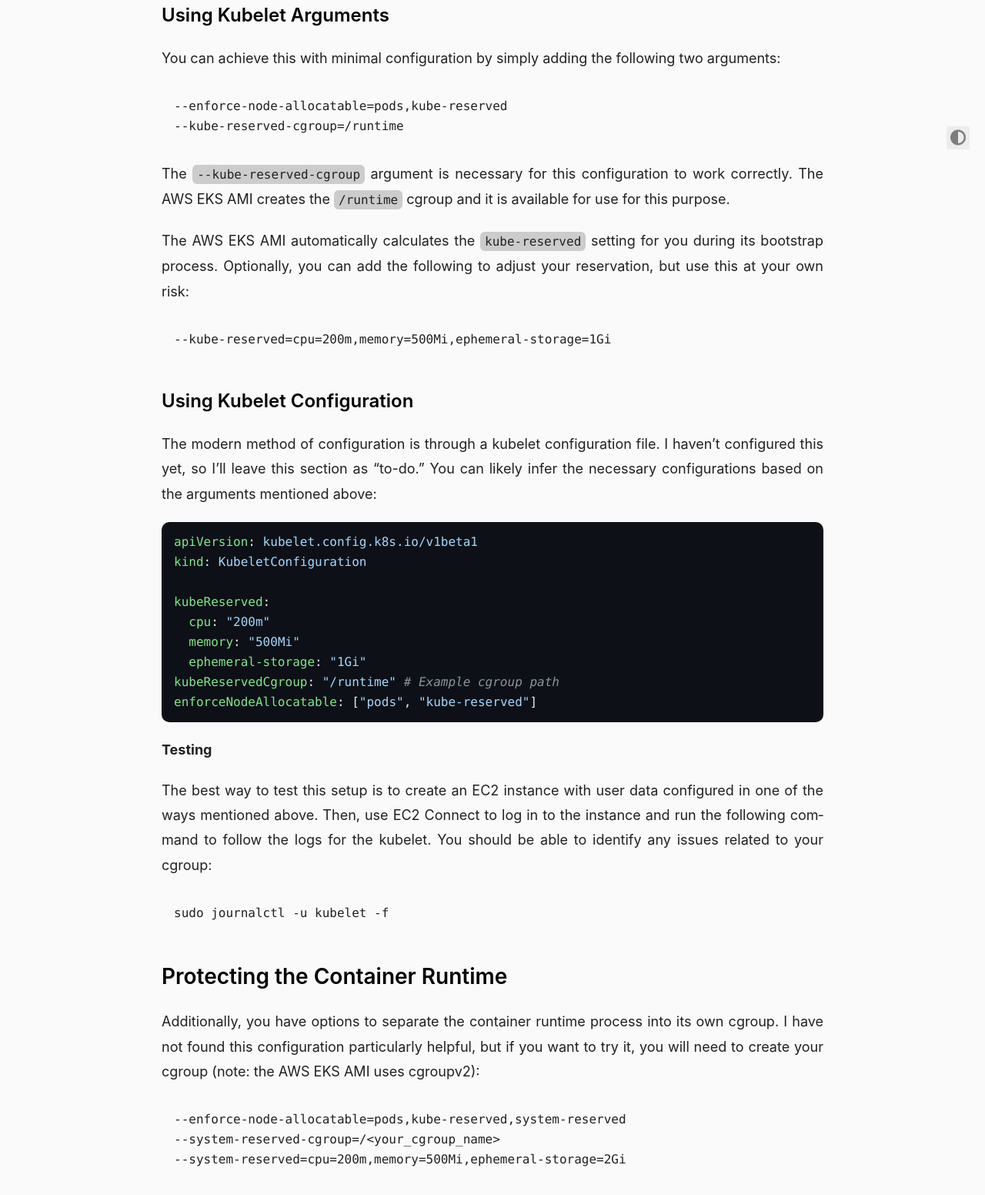
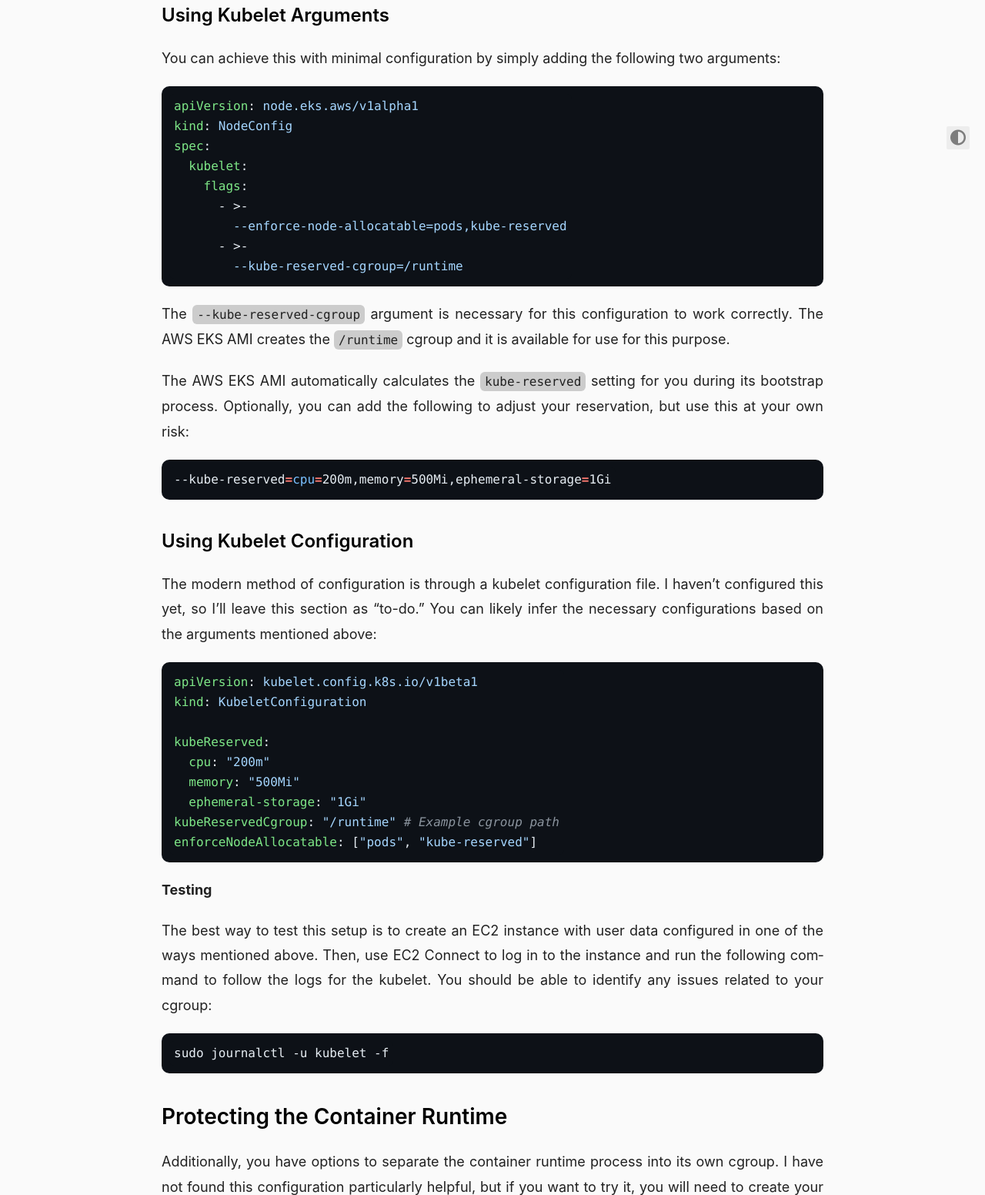
Before and after one commit to cdobbyn/cdobbyn.github.io, a plain HTML site: page posts/aws/eks/node_allocatable_settings/index.html in a window 1280 px wide. Shown: the part 580-2132 px from the top of the page at 77% size. Drawn offline with Linux system fonts and the light colour scheme.

Commit message:
chore: try to cleanup blocks

```diff
--- a/posts/aws/eks/node_allocatable_settings/index.html
+++ b/posts/aws/eks/node_allocatable_settings/index.html
@@ -199,12 +199,19 @@
   </a>
 </h3>
 <p>You can achieve this with minimal configuration by simply adding the following two arguments:</p>
-<pre tabindex="0"><code>--enforce-node-allocatable=pods,kube-reserved
---kube-reserved-cgroup=/runtime
-</code></pre><p>The <code>--kube-reserved-cgroup</code> argument is necessary for this configuration to work correctly. The AWS EKS AMI creates the <code>/runtime</code> cgroup and it is available for use for this purpose.</p>
+<div class="highlight"><pre tabindex="0" style="color:#e6edf3;background-color:#0d1117;-moz-tab-size:4;-o-tab-size:4;tab-size:4;"><code class="language-yaml" data-lang="yaml"><span style="display:flex;"><span><span style="color:#7ee787">apiVersion</span>:<span style="color:#6e7681"> </span><span style="color:#a5d6ff">node.eks.aws/v1alpha1</span><span style="color:#6e7681">
+</span></span></span><span style="display:flex;"><span><span style="color:#6e7681"></span><span style="color:#7ee787">kind</span>:<span style="color:#6e7681"> </span><span style="color:#a5d6ff">NodeConfig</span><span style="color:#6e7681">
+</span></span></span><span style="display:flex;"><span><span style="color:#6e7681"></span><span style="color:#7ee787">spec</span>:<span style="color:#6e7681">
+</span></span></span><span style="display:flex;"><span><span style="color:#6e7681">  </span><span style="color:#7ee787">kubelet</span>:<span style="color:#6e7681">
+</span></span></span><span style="display:flex;"><span><span style="color:#6e7681">    </span><span style="color:#7ee787">flags</span>:<span style="color:#6e7681">
+</span></span></span><span style="display:flex;"><span><span style="color:#6e7681">      </span>- &gt;-<span style="color:#a5d6ff">
+</span></span></span><span style="display:flex;"><span><span style="color:#a5d6ff">        --enforce-node-allocatable=pods,kube-reserved</span><span style="color:#6e7681">
+</span></span></span><span style="display:flex;"><span><span style="color:#6e7681">      </span>- &gt;-<span style="color:#a5d6ff">
+</span></span></span><span style="display:flex;"><span><span style="color:#a5d6ff">        --kube-reserved-cgroup=/runtime</span><span style="color:#6e7681">
+</span></span></span></code></pre></div><p>The <code>--kube-reserved-cgroup</code> argument is necessary for this configuration to work correctly. The AWS EKS AMI creates the <code>/runtime</code> cgroup and it is available for use for this purpose.</p>
 <p>The AWS EKS AMI automatically calculates the <code>kube-reserved</code> setting for you during its bootstrap process. Optionally, you can add the following to adjust your reservation, but use this at your own risk:</p>
-<pre tabindex="0"><code>--kube-reserved=cpu=200m,memory=500Mi,ephemeral-storage=1Gi
-</code></pre><h3 id="using-kubelet-configuration">
+<div class="highlight"><pre tabindex="0" style="color:#e6edf3;background-color:#0d1117;-moz-tab-size:4;-o-tab-size:4;tab-size:4;"><code class="language-shell" data-lang="shell"><span style="display:flex;"><span>--kube-reserved<span style="color:#ff7b72;font-weight:bold">=</span><span style="color:#79c0ff">cpu</span><span style="color:#ff7b72;font-weight:bold">=</span>200m,memory<span style="color:#ff7b72;font-weight:bold">=</span>500Mi,ephemeral-storage<span style="color:#ff7b72;font-weight:bold">=</span>1Gi
+</span></span></code></pre></div><h3 id="using-kubelet-configuration">
   Using Kubelet Configuration
   <a class="heading-link" href="#using-kubelet-configuration">
     <i class="fa-solid fa-link" aria-hidden="true" title="Link to heading"></i>
@@ -223,8 +230,8 @@
 </span></span></span><span style="display:flex;"><span><span style="color:#6e7681"></span><span style="color:#7ee787">enforceNodeAllocatable</span>:<span style="color:#6e7681"> </span>[<span style="color:#a5d6ff">&#34;pods&#34;</span>,<span style="color:#6e7681"> </span><span style="color:#a5d6ff">&#34;kube-reserved&#34;</span>]<span style="color:#6e7681">
 </span></span></span></code></pre></div><p><strong>Testing</strong></p>
 <p>The best way to test this setup is to create an EC2 instance with user data configured in one of the ways mentioned above. Then, use EC2 Connect to log in to the instance and run the following command to follow the logs for the kubelet. You should be able to identify any issues related to your cgroup:</p>
-<pre tabindex="0"><code>sudo journalctl -u kubelet -f
-</code></pre><h2 id="protecting-the-container-runtime">
+<div class="highlight"><pre tabindex="0" style="color:#e6edf3;background-color:#0d1117;-moz-tab-size:4;-o-tab-size:4;tab-size:4;"><code class="language-shell" data-lang="shell"><span style="display:flex;"><span>sudo journalctl -u kubelet -f
+</span></span></code></pre></div><h2 id="protecting-the-container-runtime">
   Protecting the Container Runtime
   <a class="heading-link" href="#protecting-the-container-runtime">
     <i class="fa-solid fa-link" aria-hidden="true" title="Link to heading"></i>
@@ -232,10 +239,10 @@
   </a>
 </h2>
 <p>Additionally, you have options to separate the container runtime process into its own cgroup. I have not found this configuration particularly helpful, but if you want to try it, you will need to create your cgroup (note: the AWS EKS AMI uses cgroupv2):</p>
-<pre tabindex="0"><code>--enforce-node-allocatable=pods,kube-reserved,system-reserved
---system-reserved-cgroup=/&lt;your_cgroup_name&gt;
---system-reserved=cpu=200m,memory=500Mi,ephemeral-storage=2Gi
-</code></pre><h2 id="feedback">
+<div class="highlight"><pre tabindex="0" style="color:#e6edf3;background-color:#0d1117;-moz-tab-size:4;-o-tab-size:4;tab-size:4;"><code class="language-shell" data-lang="shell"><span style="display:flex;"><span>--enforce-node-allocatable<span style="color:#ff7b72;font-weight:bold">=</span>pods,kube-reserved,system-reserved
+</span></span><span style="display:flex;"><span>--system-reserved-cgroup<span style="color:#ff7b72;font-weight:bold">=</span>/&lt;your_cgroup_name&gt;
+</span></span><span style="display:flex;"><span>--system-reserved<span style="color:#ff7b72;font-weight:bold">=</span><span style="color:#79c0ff">cpu</span><span style="color:#ff7b72;font-weight:bold">=</span>200m,memory<span style="color:#ff7b72;font-weight:bold">=</span>500Mi,ephemeral-storage<span style="color:#ff7b72;font-weight:bold">=</span>2Gi
+</span></span></code></pre></div><h2 id="feedback">
   Feedback
   <a class="heading-link" href="#feedback">
     <i class="fa-solid fa-link" aria-hidden="true" title="Link to heading"></i>
```
